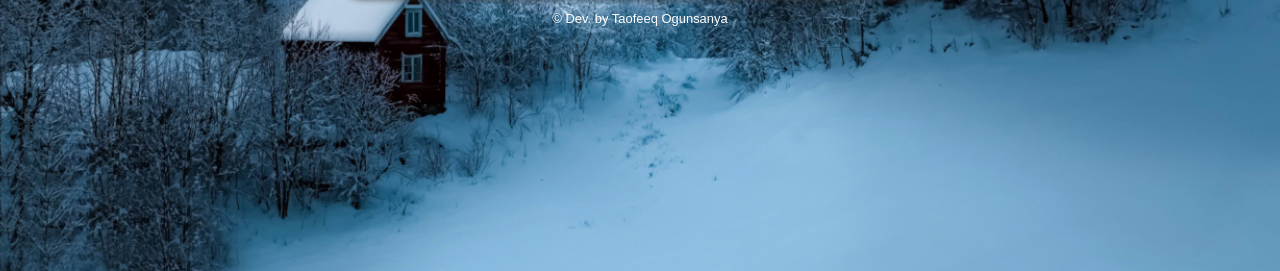
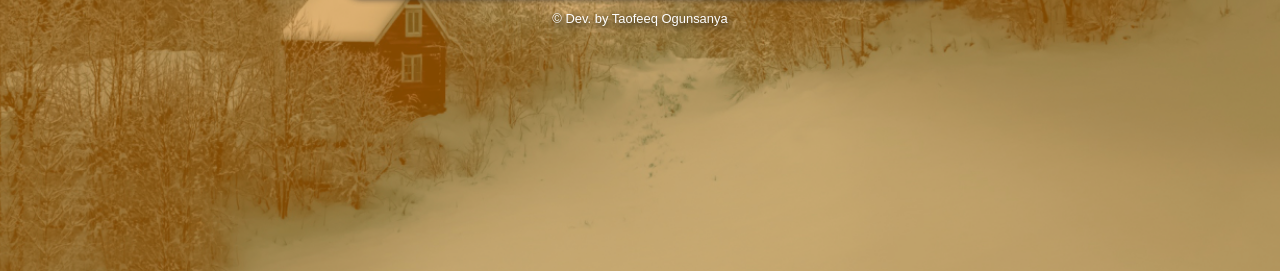
Before and after one commit to tsucess/digital-clock, a plain HTML site: page index.html in a window 1280 px wide. Shown: the part 529-800 px from the top of the page. Drawn offline with Linux system fonts and the light colour scheme; a web font is replaced by a local one.

Commit message:
Update project on time weather

```diff
--- a/css/style.css
+++ b/css/style.css
@@ -13,11 +13,37 @@
 }
 
 
-.wrapper {
+.bg-dark {
 	background-image: url("../images/bg-image.jpg");
 	background-size: cover;
 	background-position: center;
 	background-repeat: none;
+	position: absolute;
+	top: 0;
+	height: 100vh;
+	width: 100%;
+	z-index: 0;
+}
+.bg-weather {
+	position: absolute;
+	top: 0;
+	width: 100%;
+	height: 100vh;
+	z-index: 1;
+	opacity: 0.6;
+}
+
+.bg-evening{
+	background: #ff9100;
+	opacity: 0.5;
+}
+
+.bg-night{
+	background: #000000;
+	opacity: 0.4;
+}
+
+.wrapper {
 	width: 100%;
 	height: 100vh;
 	display: flex;
@@ -25,6 +51,8 @@
 	align-items: center;
 	align-content: center;
 	justify-content: center;
+	position: relative;
+	z-index: 2;
 }
 
 h1 {
@@ -37,6 +65,7 @@ h1 {
 
 p {
 	font-family: 'Gugi', sans-serif;
+	text-shadow: 0.1rem 0.2rem 0.5rem #000000;
 }
 .frame {
 	 background-color: #000000;
--- a/index.html
+++ b/index.html
@@ -7,9 +7,9 @@
 	<link rel="stylesheet" href="css/style.css">
 </head>
 <body>
-
+<div class="bg-dark"></div>
+<div class="bg-weather"></div>
 <div class="wrapper">
-
 	<h1>DIGITAL CLOCK WIDGET</h1>
 	<div class="frame">
 		<div class="days">
--- a/js/script.js
+++ b/js/script.js
@@ -7,7 +7,10 @@ separator = document.querySelectorAll('.separator'),
 min = $('.min'),
 sec = $('.sec'),
 days = $('.days');
-prds = $('.period');
+
+
+let prds = $('.period');
+let weather = $('.bg-weather');
 
 let showSep = true;
 
@@ -27,10 +30,30 @@ separator.forEach ( dot => {
 	});
 
 	let hr = now.getHours();
-	console.log(hr);
 
-	if (hr > 12 ) {
-		hour.textContent = String(hr - 12).padStart(2,'0');
+	if (hr >= 4) {
+		weather.classList.remove('bg-night');
+		weather.classList.add('bg-evening');
+	}
+	else if (hr >= 7)
+	{
+		weather.classList.add('bg-night');
+		weather.classList.remove('bg-evening');
+	}
+	else
+	{
+		weather.classList.remove('bg-night');
+		weather.classList.remove('bg-evening');
+	}
+
+	if (hr >= 12 ) {
+		if (hr > 12 ){
+			hour.textContent = String(hr - 12).padStart(2,'0');
+		}
+		else
+		{
+			hour.textContent = String(now.getHours()).padStart(2, '0');
+		}
 		prds.textContent = "pm";
 	}
 	else {
@@ -47,5 +70,4 @@ separator.forEach ( dot => {
 
 	days.children[now.getDay()].classList.add('active');
 };
-
 setInterval(update, 500);
```
Also changed, not shown: 2 other files.
